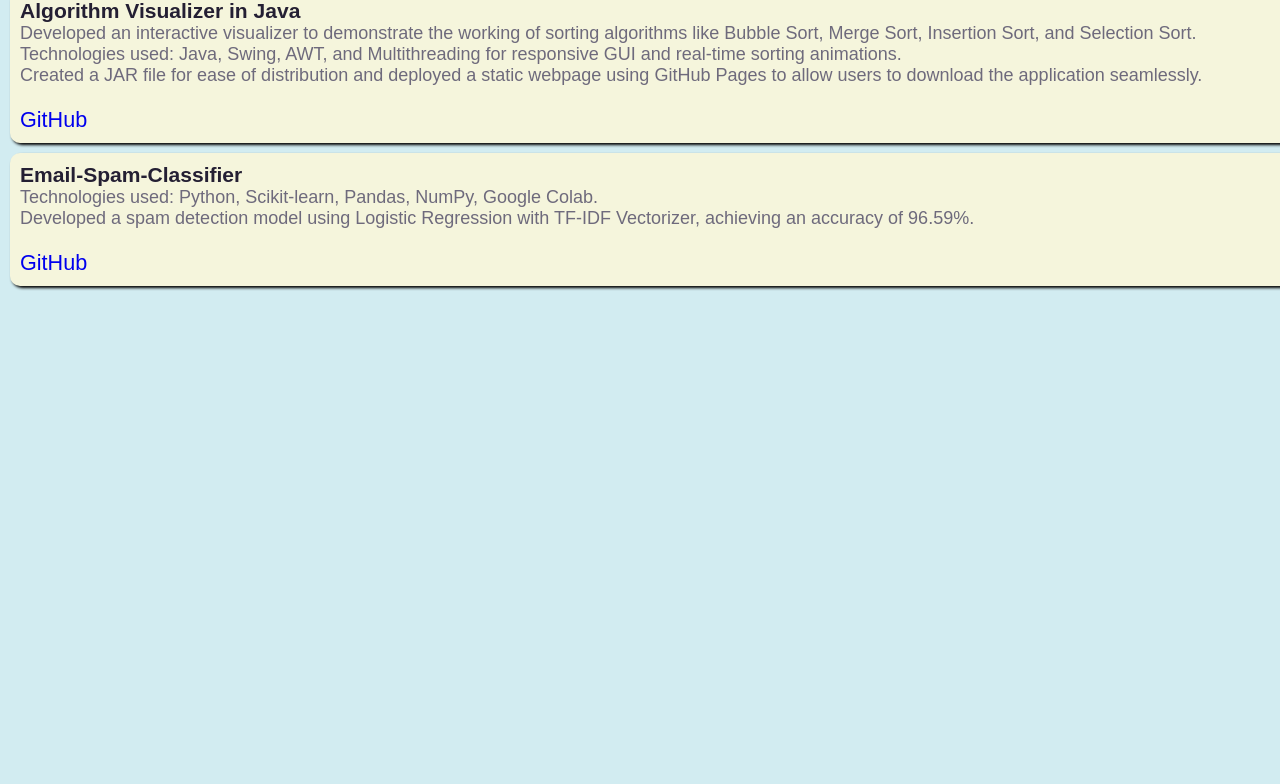
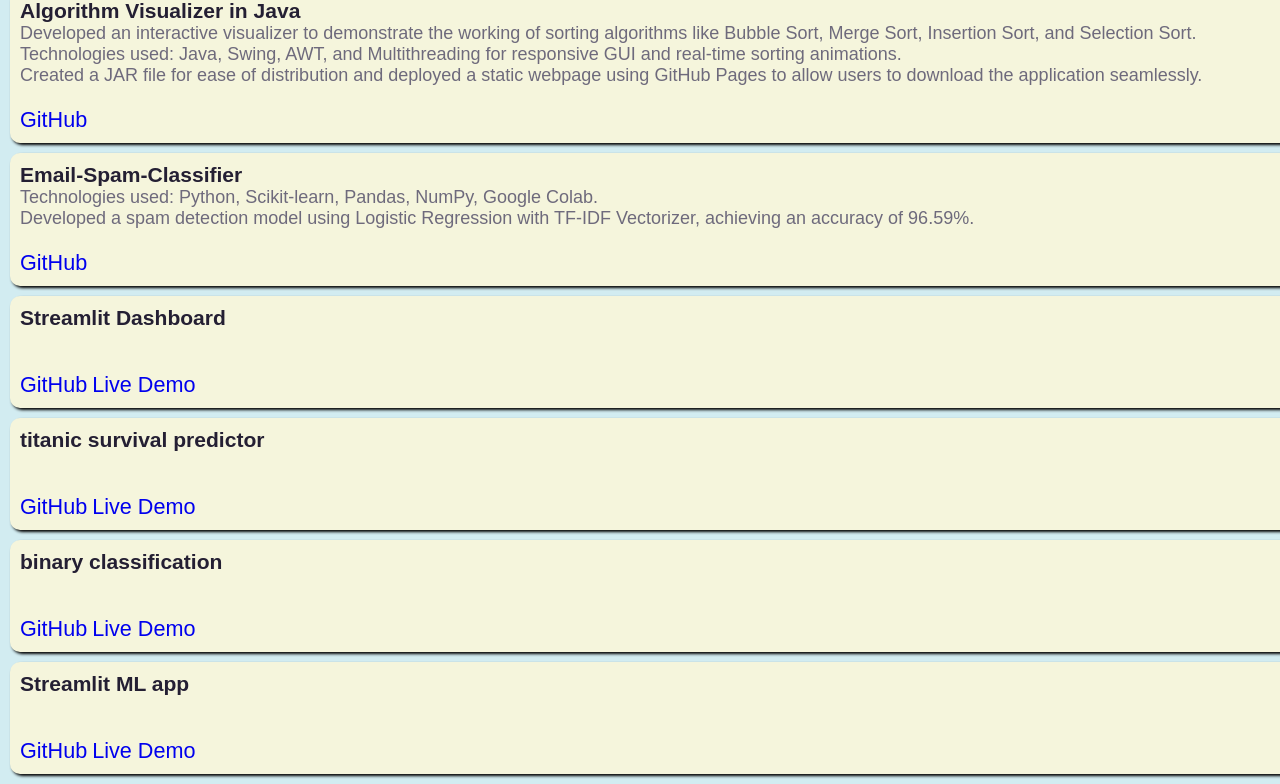
Before and after one commit to PriyanshuRai2108/Portfolio, a plain HTML site: page projectpage.html in a window 1280 px wide. Shown: the part 113-897 px from the top of the page. Before the commit the page ends 800 px from the top, so only its background shows below. Drawn offline with Linux system fonts and the light colour scheme; files whose address does not match are found by name.

Commit message:
Update projectpage.html

```diff
--- a/projectpage.html
+++ b/projectpage.html
@@ -30,6 +30,48 @@
             <a href="https://github.com/aryan1524in/Email-Spam-Classifier" style="font-size: larger;">GitHub</a>
             </div>
 
+
+            <div class="projectbox">
+                <h3> Streamlit Dashboard
+                </h3>
+                <p>  <br>
+                    </p>
+                    <br>
+                    <a href="https://github.com/PriyanshuRai2108/Streamlit-dashboard.git" style="font-size: larger;">GitHub</a>
+                    <a href="https://app-dashboard-tvu82hs9n7utfvyv5hlx5y.streamlit.app/" style="font-size: larger;">Live Demo</a>
+                    </div>
+
+                    <div class="projectbox">
+                        <h3> titanic survival predictor
+                        </h3>
+                        <p>  <br>
+                            </p>
+                            <br>
+                            <a href="https://github.com/PriyanshuRai2108/Streamlit_Titanic_Survival.git" style="font-size: larger;">GitHub</a>
+                            <a href="https://apptitanicsurvival-eo2dewmwj6yed5hbtgicnp.streamlit.app//" style="font-size: larger;">Live Demo</a>
+                            </div>
+
+
+                            <div class="projectbox">
+                                <h3> binary classification
+                                </h3>
+                                <p>  <br>
+                                    </p>
+                                    <br>
+                                    <a href="https://github.com/PriyanshuRai2108/Streamlit_Binary_Classification.git" style="font-size: larger;">GitHub</a>
+                                    <a href="https://appbinaryclassification-n3aadvsqmkhjvetynqfy6h.streamlit.app/" style="font-size: larger;">Live Demo</a>
+                                    </div>
+
+                                    <div class="projectbox">
+                                        <h3> Streamlit ML app
+                                        </h3>
+                                        <p>  <br>
+                                            </p>
+                                            <br>
+                                            <a href="https://github.com/PriyanshuRai2108/Streamlit-ML-app.git" style="font-size: larger;">GitHub</a>
+                                            <a href="https://app-ml-app-gwa9akomnnnvrsm8pi3j2b.streamlit.app/" style="font-size: larger;">Live Demo</a>
+                                            </div>
+
             <!-- <div class="projectbox">
                 <h3>
                 </h3>
```
